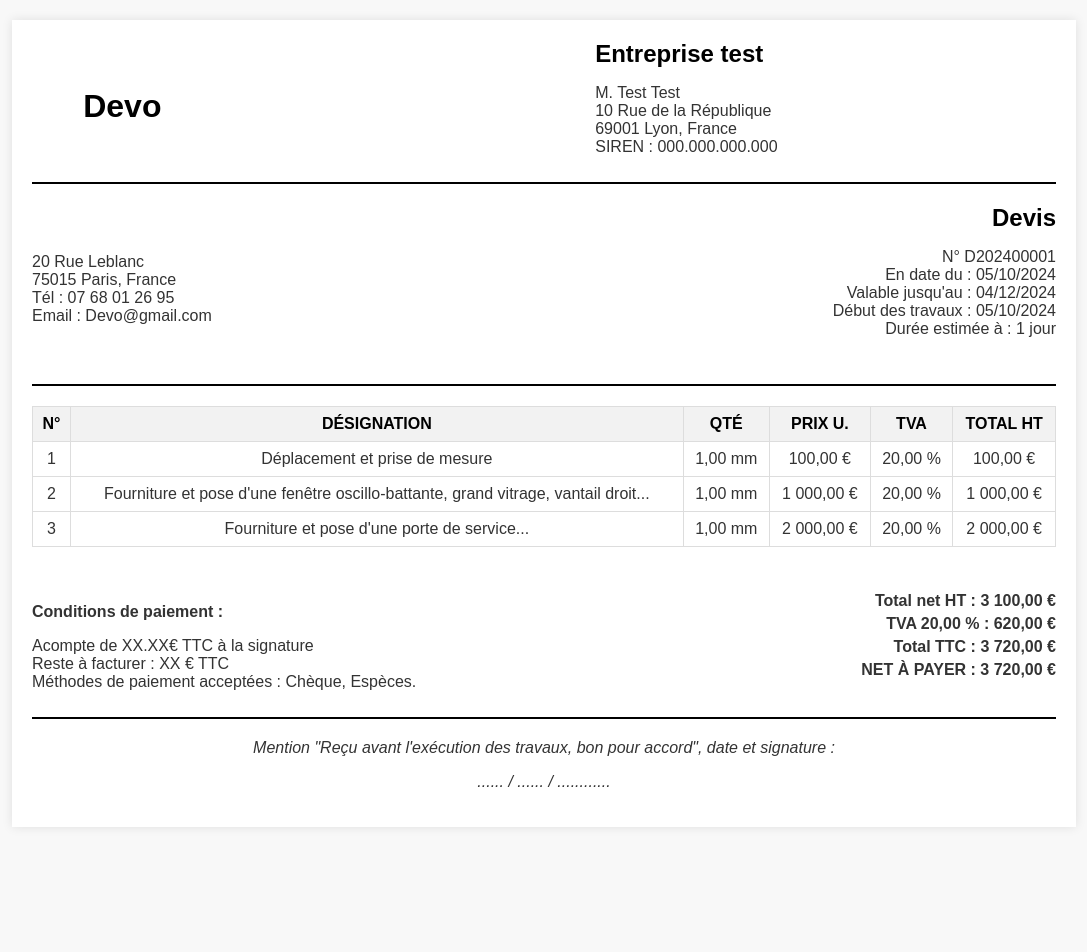
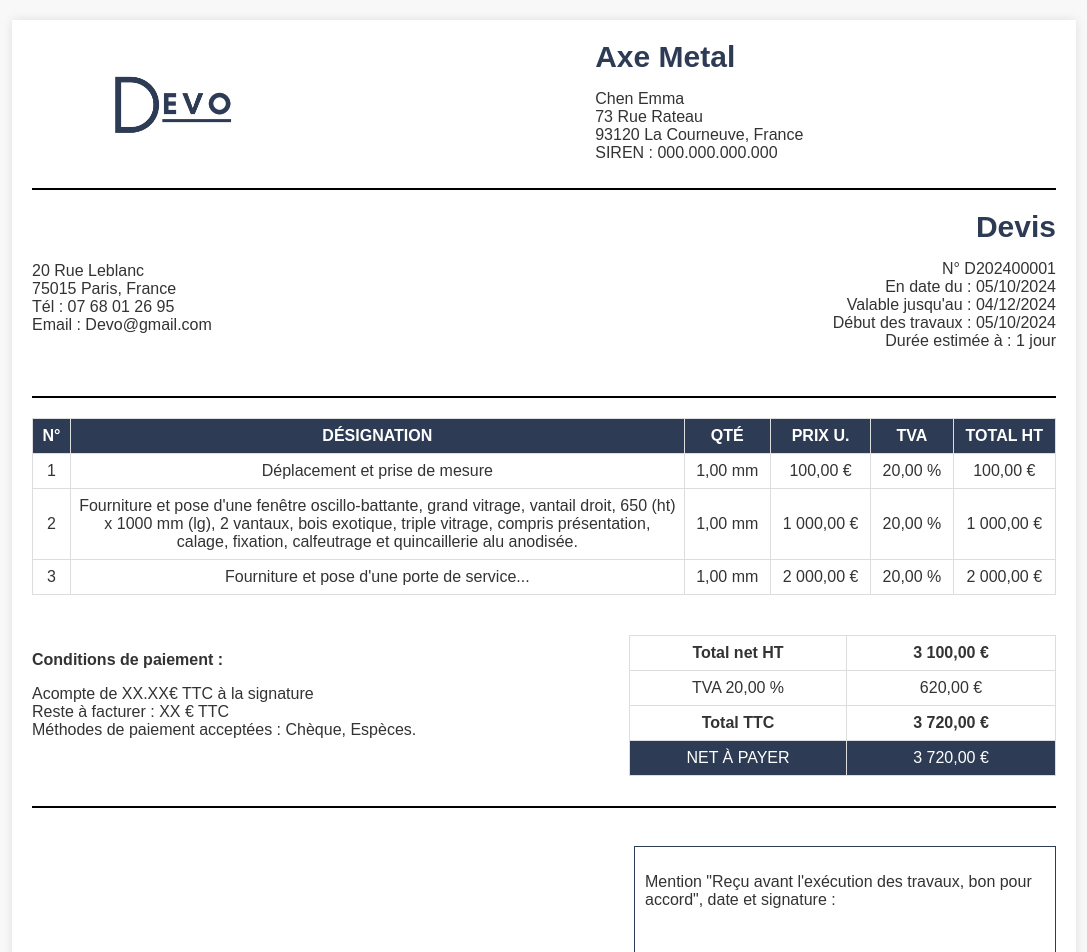
Before and after one commit to meryamgh/batidevis, a React (Vite) app: page /full-quote in a window 1280 px wide. Shown: the top 952 px of the page, without its empty margins (96-1183 px from the left). Before the commit the page ends 847 px from the top, so only its background shows below. Built offline with nearby package versions, Linux system fonts and the light colour scheme.

Commit message:
fix design quote

```diff
--- a/src/pages/FullQuote.tsx
+++ b/src/pages/FullQuote.tsx
@@ -43,16 +43,17 @@ const FullQuote: React.FC = () => {
         <div className="container">
         <header>
           <div className="logo-info">
-            <h1>Devo</h1>
+            <img src={"img/logo.png"} />
+            {/* <h1>Devo</h1> */}
           </div>
           <div className="devo-info">
-            <h2>Entreprise test</h2>
+            <h2>Axe Metal</h2>
             <p>
-              M. Test Test
+              Chen Emma
               <br />
-              10 Rue de la République
+              73 Rue Rateau
               <br />
-              69001 Lyon, France
+              93120 La Courneuve, France
               <br />
               SIREN : 000.000.000.000
             </p>
@@ -87,7 +88,7 @@ const FullQuote: React.FC = () => {
         </div>
         <table>
           <thead>
-            <tr>
+            <tr className='blue'>
               <th>N°</th>
               <th>DÉSIGNATION</th>
               <th>QTÉ</th>
@@ -107,9 +108,8 @@ const FullQuote: React.FC = () => {
             </tr>
             <tr>
               <td>2</td>
-              <td>
-                Fourniture et pose d'une fenêtre oscillo-battante, grand vitrage,
-                vantail droit...
+              <td className='size_description'>
+              Fourniture et pose d'une fenêtre oscillo-battante, grand vitrage, vantail droit, 650 (ht) x 1000 mm (lg), 2 vantaux, bois exotique, triple vitrage, compris présentation, calage, fixation, calfeutrage et quincaillerie alu anodisée.
               </td>
               <td>1,00 mm</td>
               <td>1 000,00 €</td>
@@ -137,27 +137,43 @@ const FullQuote: React.FC = () => {
             Méthodes de paiement acceptées : Chèque, Espèces.</p>
         </div>
         <div className="totals">
-          <p>Total net HT : 3 100,00 €</p>
-          <p>TVA 20,00 % : 620,00 €</p>
-          <p>
-            <strong>Total TTC : 3 720,00 €</strong>
-          </p>
-          <p>
-            <strong>NET À PAYER : 3 720,00 €</strong>
-          </p>
+        <table>
+          <tr>
+            <td className='size_description_price'><strong>Total net HT</strong></td>
+            <td className='size_price'><strong>3 100,00 €</strong></td>
+          </tr>
+          <tr>
+            <td>TVA 20,00 %</td>
+            <td>620,00 €</td>
+          </tr>
+          <tr>
+            <td><strong>Total TTC</strong></td>
+            <td><strong>3 720,00 €</strong></td>
+          </tr>
+          <tr className='blue'>
+            <td>NET À PAYER</td>
+            <td>3 720,00 €</td>
+          </tr>
+        </table>
+
         </div>
         </div>
+        <br/>
+        <div className='container-signature'>
+          <div className='signature'>
+            <p>
+              Mention "Reçu avant l'exécution des travaux, bon pour accord", date et
+              signature :
+            </p><br/><br/>
+            <p>...... / ...... / ............</p>
+          </div>
+        </div>
+        <br/>
 
         <footer>
-          <p>
-            Mention "Reçu avant l'exécution des travaux, bon pour accord", date et
-            signature :
-          </p>
-          <p>...... / ...... / ............</p>
+         <p>Les marchandises vendues reste notre propriété, jusqu’au paiement complet de la facture (loi°80.335 du 2 mai 1980)</p>
         </footer>
       </div>
-
-
     )
 
 {/* <div>
--- a/src/styles/Quote.css
+++ b/src/styles/Quote.css
@@ -41,6 +41,14 @@ h1, h2 {
     color: #000;
 }
 
+h2 {
+    font-size: 30px;
+    color: #2D3C54;
+}
+
+img {
+    width:40%
+}
 .devis-header {
     text-align: right;
     margin-bottom: 20px;
@@ -58,11 +66,19 @@ table th, table td {
     text-align: center;
 }
 
-table th {
-    background-color: #f2f2f2;
-    color: #000;
+.blue {
+    background-color: #2D3C54;
+    color: #ffffff;
 }
-
+.size_description{
+    width: 60%;
+}
+.size_description_price{
+    width: 25vh;
+}
+.size_price{
+    width: 24vh;
+}
 .totals, .payment-info {
     margin-top: 20px;
 }
@@ -72,7 +88,15 @@ table th {
     margin: 5px 0;
     font-weight: bold;
 }
-
+.container-signature{
+    display: flex;
+    justify-content: flex-end;
+}
+.signature{
+    border: 1px solid #2D3C54;
+    width: 50vh;
+    padding: 10px;
+}
 footer {
     text-align: center;
     margin-top: 20px;
```
Also changed, not shown: img/logo.png (added).
